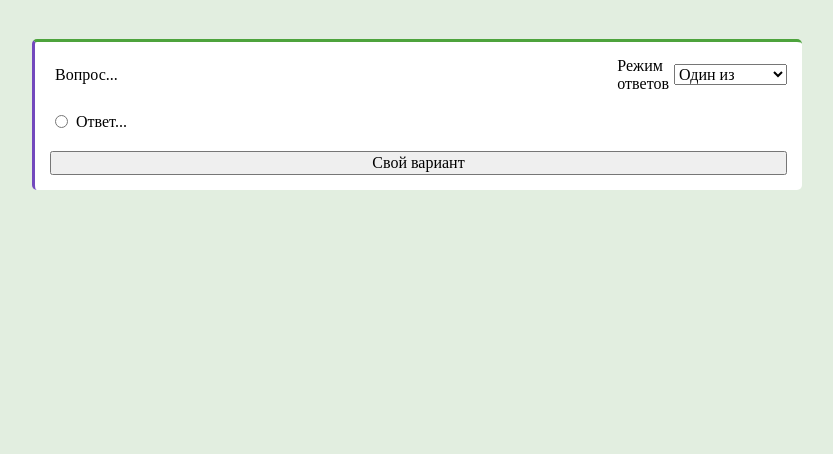
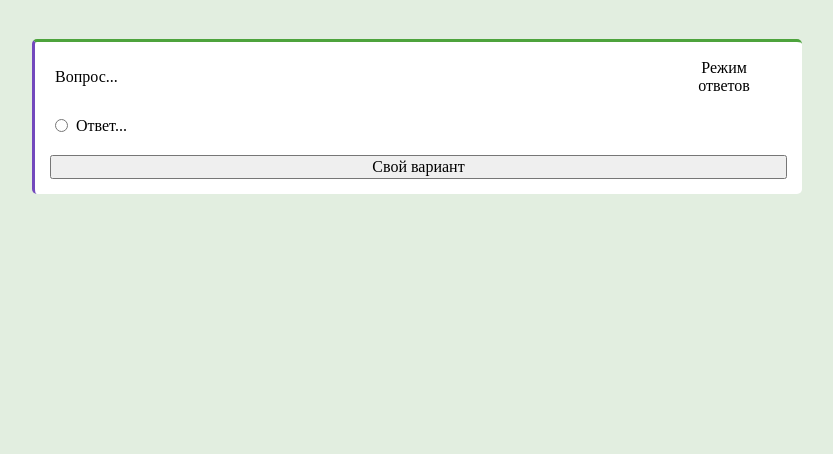
Before and after one commit to uvaprol/QuizGenerator, a Flask app: page / in a window 1280 px wide. Shown: the part 346-800 px from the top of the page, without its empty margins (223-1056 px from the left). Run offline with Flask 3, Linux system fonts and the light colour scheme; some web fonts are replaced.

Commit message:
mod fixed

```diff
--- a/static/script/script.js
+++ b/static/script/script.js
@@ -1,4 +1,5 @@
 const inputs = document.getElementsByClassName('input')
+const mods = document.getElementsByClassName('mod')
 
 for (e of inputs){
     e.addEventListener('focus', function (){
@@ -13,3 +14,14 @@ for (e of inputs){
         }
     })
 }
+
+for (e of mods){
+    e.addEventListener('mouseover', function (){
+        this.getElementsByTagName('label')[0].style.display = 'none'
+        this.getElementsByTagName('select')[0].style.display = 'block'
+    })
+    e.addEventListener('mouseout', function (){
+        this.getElementsByTagName('label')[0].style.display = 'block'
+        this.getElementsByTagName('select')[0].style.display = 'none'
+    })
+}
--- a/static/style/style.css
+++ b/static/style/style.css
@@ -111,7 +111,17 @@ body main section .question-fill {
   justify-content: space-between;
 }
 body main section .question-fill .mod {
-  gap: 5px;
+  width: 150px;
+  height: 40px;
+}
+body main section .question-fill .mod label {
+  width: 120px;
+  text-align: center;
+  position: absolute;
+}
+body main section .question-fill .mod select {
+  display: none;
+  width: 100%;
 }
 body main section .answer-fill input {
   position: relative;
--- a/static/style/style.scss
+++ b/static/style/style.scss
@@ -115,7 +115,19 @@ body{
                 width: 100%;
                 justify-content: space-between;
                 .mod{
-                    gap: 5px;
+                    // background-color: aqua;
+                    // gap: 5px;
+                    width: 150px;
+                    height: 40px;
+                    label{
+                        width: 120px;
+                        text-align: center;
+                        position: absolute;
+                    }
+                    select{
+                        display: none;
+                        width: 100%;
+                    }
                 }
             }
             .answer-fill{
--- a/templates/index.html
+++ b/templates/index.html
@@ -31,8 +31,8 @@
                     Вопрос...
                 </div>
                 <div class="mod">
-                    <label for="mod1">Режим ответов</label>
-                    <select name="" id="mod1">
+                    <label>Режим<br>ответов</label>
+                    <select name="" id="">
                         <option value="radio">Один из</option>
                         <option value="chekbox">Несколько из</option>
                         <option value="text">Свой</option>
```
Also changed, not shown: 1 other file.
